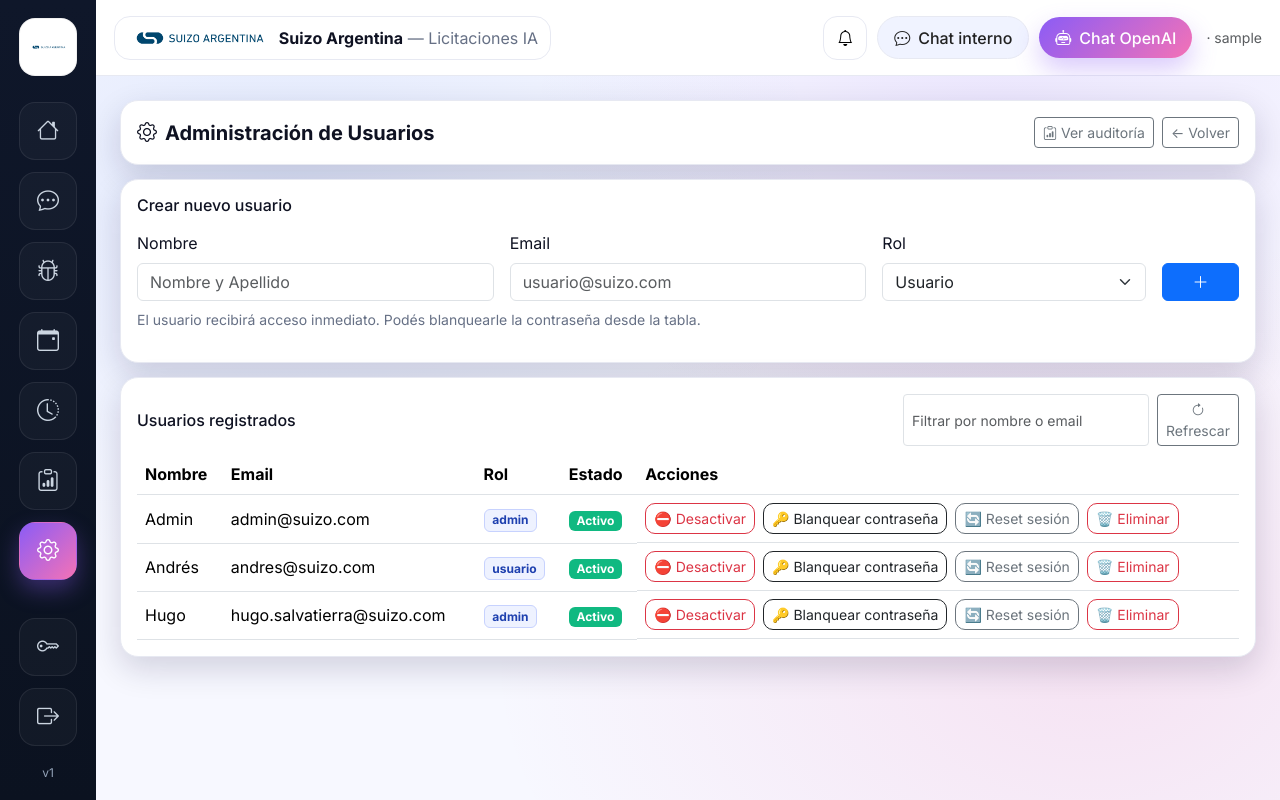
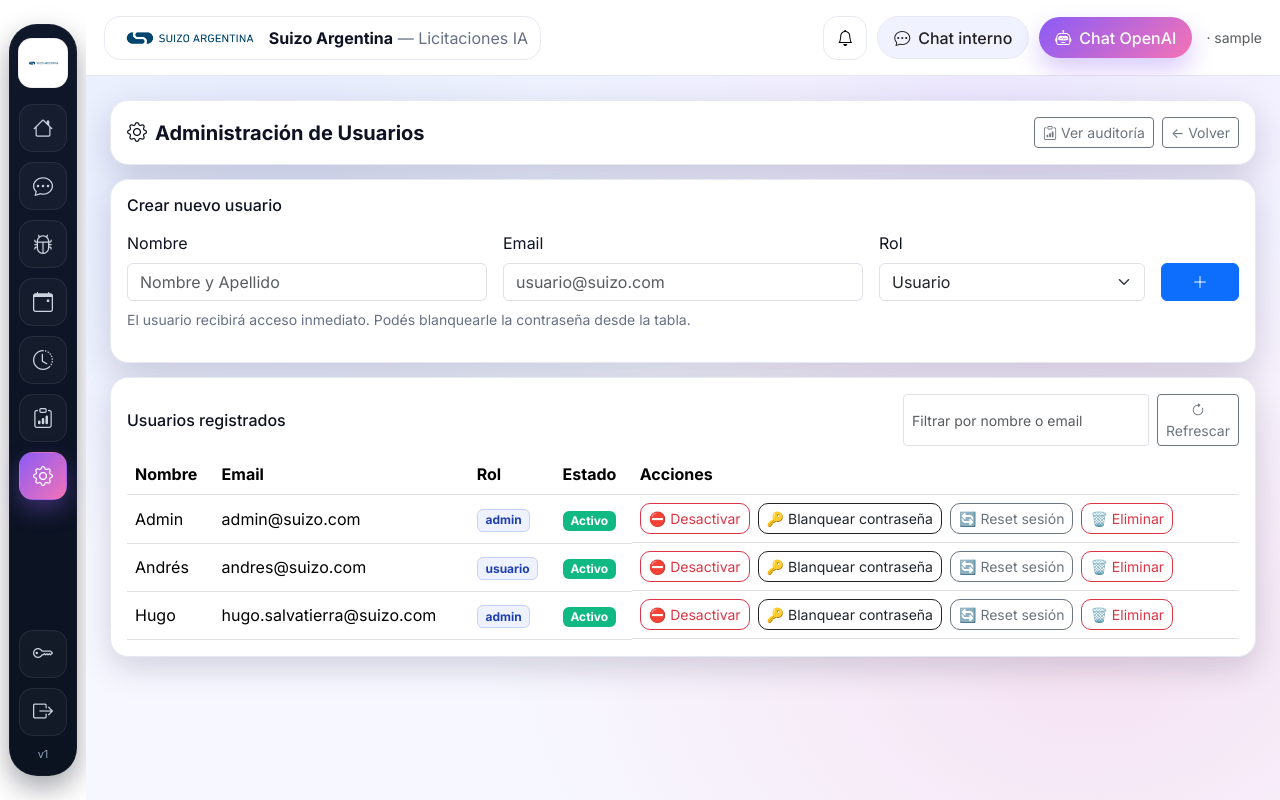
Before and after one commit to andrestor94/pliegos_ai_web_public, a FastAPI app: page /admin in a window 1280 px wide. Run offline with FastAPI, Linux system fonts and the light colour scheme; a user stored in the database is signed in; data comes from the database, SQL or seed files in the repository; some libraries are stand-ins or nearby versions.

Commit message:
Mejora barra lateral: diseño compacto con extremos redondeados y espaciado

```diff
--- a/templates/base.html
+++ b/templates/base.html
@@ -32,35 +32,59 @@
     .app{
       height:100%;
       display:grid;
-      grid-template-columns: 96px 1fr;
+      grid-template-columns: 86px 1fr;          /* ⬅️ más angosto */
       grid-template-rows: 76px 1fr;
       grid-template-areas:
         "sidebar header"
         "sidebar content";
     }
 
-    /* Sidebar */
+    /* ===== Sidebar - modo rail compacto ===== */
     .sidebar{
       grid-area:sidebar;
+      display:flex;
+      align-items:center;
+      justify-content:center;                   /* centra verticalmente el rail */
+      padding:0 8px;
+      background:transparent;                   /* sin bloque oscuro de lado a lado */
+    }
+    .side-rail{
+      display:flex; flex-direction:column; align-items:center;
+      gap:10px;
+      width:68px;                               /* ancho del rail */
+      padding:14px 10px;
+      margin:24px 0;                            /* deja aire arriba/abajo */
+      border-radius:28px;                       /* extremos redondeados */
       background: linear-gradient(180deg, #0f172a, #0b1220);
+      box-shadow: 0 12px 28px rgba(2,6,23,.36), inset 0 0 0 1px rgba(255,255,255,.04);
       color:#fff;
-      display:flex; flex-direction:column; align-items:center;
-      gap:12px; padding:18px 12px;
+      height: calc(100% - 48px);                /* mantiene espacio superior/inferior */
+      max-height: 840px;                        /* evita ocupar toda la altura en pantallas grandes */
     }
-    .side-logo{ width:58px; height:58px; border-radius:16px; background:#fff; display:grid; place-items:center; box-shadow: inset 0 0 0 1px rgba(0,0,0,.06); }
-    .side-logo img{ width:36px; height:36px; object-fit:contain; }
-    .side-nav{ display:flex; flex-direction:column; gap:12px; margin-top:14px; align-items:center; width:100%; }
+
+    .side-logo{
+      width:50px; height:50px; border-radius:14px;
+      background:#fff; display:grid; place-items:center;
+      box-shadow: inset 0 0 0 1px rgba(0,0,0,.06);
+    }
+    .side-logo img{ width:32px; height:32px; object-fit:contain; }
+
+    .side-nav{ display:flex; flex-direction:column; gap:10px; align-items:center; width:100%; margin-top:6px; }
+
     .side-btn{
-      width:58px; height:58px; border-radius:16px; display:grid; place-items:center;
-      color:#cbd5e1; font-size:22px; border:1px solid rgba(255,255,255,.08);
+      width:48px; height:48px;                  /* ⬅️ iconos más chicos */
+      border-radius:14px; display:grid; place-items:center;
+      color:#cbd5e1; font-size:20px;
+      border:1px solid rgba(255,255,255,.08);
       background:rgba(255,255,255,.03);
       transition: transform .06s ease, box-shadow .2s ease, background .2s ease, color .2s ease;
       text-decoration:none;
     }
     .side-btn:hover{ transform:translateY(-2px); color:#fff; box-shadow:0 12px 22px rgba(0,0,0,.28); background:rgba(255,255,255,.08); }
     .side-btn.active{ color:#fff; background:linear-gradient(135deg, var(--accent-a), var(--accent-b)); border-color:transparent; box-shadow:0 10px 22px rgba(139,92,246,.35); }
+
     .side-spacer{ flex:1; }
-    .side-small{ color:#94a3b8; font-size:12px; margin-top:6px; }
+    .side-small{ color:#94a3b8; font-size:11px; }
 
     /* Header */
     .header{
@@ -151,8 +175,9 @@
 
   <div class="shell">
     <div class="app">
-      <!-- ===== Sidebar ===== -->
+      <!-- ===== Sidebar (rail) ===== -->
       <aside class="sidebar">
+        <div class="side-rail">
           <div class="side-logo" title="Suizo Argentina">
             <img src="/static/logo-suizo.png" alt="Suizo"/>
           </div>
@@ -172,6 +197,7 @@
           <a class="side-btn" data-match="/cambiar-password" href="/cambiar-password" title="Cambiar contraseña"><i class="bi bi-key"></i></a>
           <a class="side-btn" href="#" id="btnSalir" title="Salir"><i class="bi bi-box-arrow-right"></i></a>
           <div class="side-small">v1</div>
+        </div>
       </aside>
 
       <!-- ===== Header ===== -->
```
Lines whose indentation alone changed are shown as unchanged.
